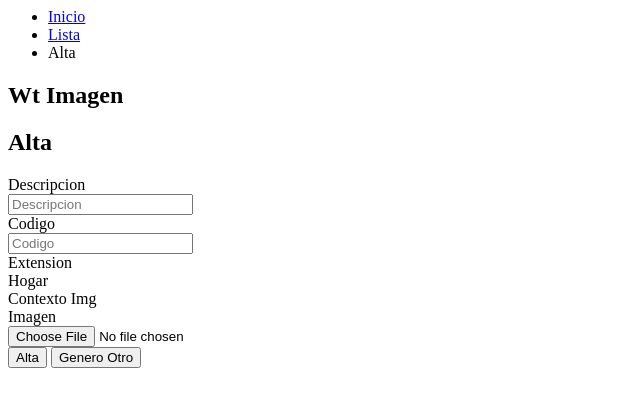
After one commit to gamboamartin/inmobiliaria, a PHP site: page /views/wt_imagen/alta.php in a window 1280 px wide. The commit adds this page. Shown: the top 407 px of the page, without its empty margins (0-640 px from the left). Run offline with PHP 8.4, Linux system fonts and the light colour scheme; the template is opened without the code that fills it, so the values that code supplies are empty.

Commit message:
v0.29.3 Se modifica alta_bd para subida de imagenes

```diff
--- a/templates/inputs/wt_imagen/alta.php
+++ b/templates/inputs/wt_imagen/alta.php
@@ -1,5 +1,6 @@
 <?php /** @var base\controller\controlador_base $controlador  viene de registros del controler/lista */ ?>
 
+<form class="form-additional" action="./index.php?seccion=wt_imagen&accion=alta_bd&session_id=<?php echo $controlador->session_id; ?>" method="POST" enctype="multipart/form-data">
     <div class="control-group col-sm-6">
         <label class="control-label" for="descripcion">Descripcion</label>
         <div class="controls">
@@ -33,7 +34,7 @@
     <div class="control-group col-sm-6">
         <label class="control-label" for="imagen">Imagen</label>
         <div class="controls">
-        <input type="file" name="imagen">
+            <input type="file" name="descripcion">
         </div>
     </div>
     <div class="control-group btn-alta">
@@ -42,3 +43,4 @@
             <button type="submit" class="btn btn-success" name="guarda_otro">Genero Otro</button>
         </div>
     </div>
+</form>
--- /dev/null
+++ b/views/wt_imagen/alta.php
@@ -0,0 +1,68 @@
+<?php /** @var base\controller\controlador_base $controlador  viene de registros del controler/lista */ ?>
+
+
+<div class="container">
+    <div class="row">
+        <div class="col-lg-12">
+            <section class="top-title">
+                <ul class="breadcrumb">
+                    <li class="item"><a href="./index.php?seccion=adm_session&accion=inicio&session_id=<?php echo $controlador->session_id; ?>"> Inicio </a></li>
+                    <li class="item"><a href="./index.php?seccion=wt_imagen&accion=lista&session_id=<?php echo $controlador->session_id; ?>"> Lista </a></li>
+                    <li class="item"> Alta </li>
+                </ul>    <h1 class="h-side-title page-title page-title-big text-color-primary">Wt Imagen</h1>
+            </section> <!-- /. content-header -->
+            <div class="widget  widget-box box-container form-main widget-form-cart" id="form">
+
+                <div class="widget-header">
+                    <h2>Alta</h2>
+                </div>
+
+                <form class="form-additional" action="./index.php?seccion=wt_imagen&accion=alta_bd&session_id=<?php echo $controlador->session_id; ?>" method="POST" enctype="multipart/form-data">
+                    <div class="control-group col-sm-6">
+                        <label class="control-label" for="descripcion">Descripcion</label>
+                        <div class="controls">
+                            <input type="text" name="descripcion" value="" class="form-control" required="" id="descripcion" placeholder="Descripcion">
+                        </div>
+                    </div>
+                    <div class="control-group col-sm-6">
+                        <label class="control-label" for="codigo">Codigo</label>
+                        <div class="controls">
+                            <input type="text" name="codigo" value="" class="form-control" required="" id="codigo" placeholder="Codigo">
+                        </div>
+                    </div>
+                    <div class="control-group col-sm-6">
+                        <label class="control-label" for="doc_extension">Extension</label>
+                        <div class="controls">
+                            <?php echo $controlador->inputs->select->doc_extension_id; ?>
+                        </div>
+                    </div>
+                    <div class="control-group col-sm-6">
+                        <label class="control-label" for="wt_hogar">Hogar</label>
+                        <div class="controls">
+                            <?php echo $controlador->inputs->select->wt_hogar_id; ?>
+                        </div>
+                    </div>
+                    <div class="control-group col-sm-6">
+                        <label class="control-label" for="wt_context_img">Contexto Img</label>
+                        <div class="controls">
+                            <?php echo $controlador->inputs->select->wt_context_img_id; ?>
+                        </div>
+                    </div>
+                    <div class="control-group col-sm-6">
+                        <label class="control-label" for="imagen">Imagen</label>
+                        <div class="controls">
+                            <input type="file" name="imagen">
+                        </div>
+                    </div>
+                    <div class="control-group btn-alta">
+                        <div class="controls">
+                            <button type="submit" class="btn btn-success" name="guarda">Alta</button>
+                            <button type="submit" class="btn btn-success" name="guarda_otro">Genero Otro</button>
+                        </div>
+                    </div>
+                </form>
+
+            </div>
+        </div><!-- /.center-content -->
+    </div>
+</div>
```
Also changed, not shown: controllers/controlador_wt_imagen.php (+18 -0 lines). Lines whose indentation alone changed are shown as unchanged.
